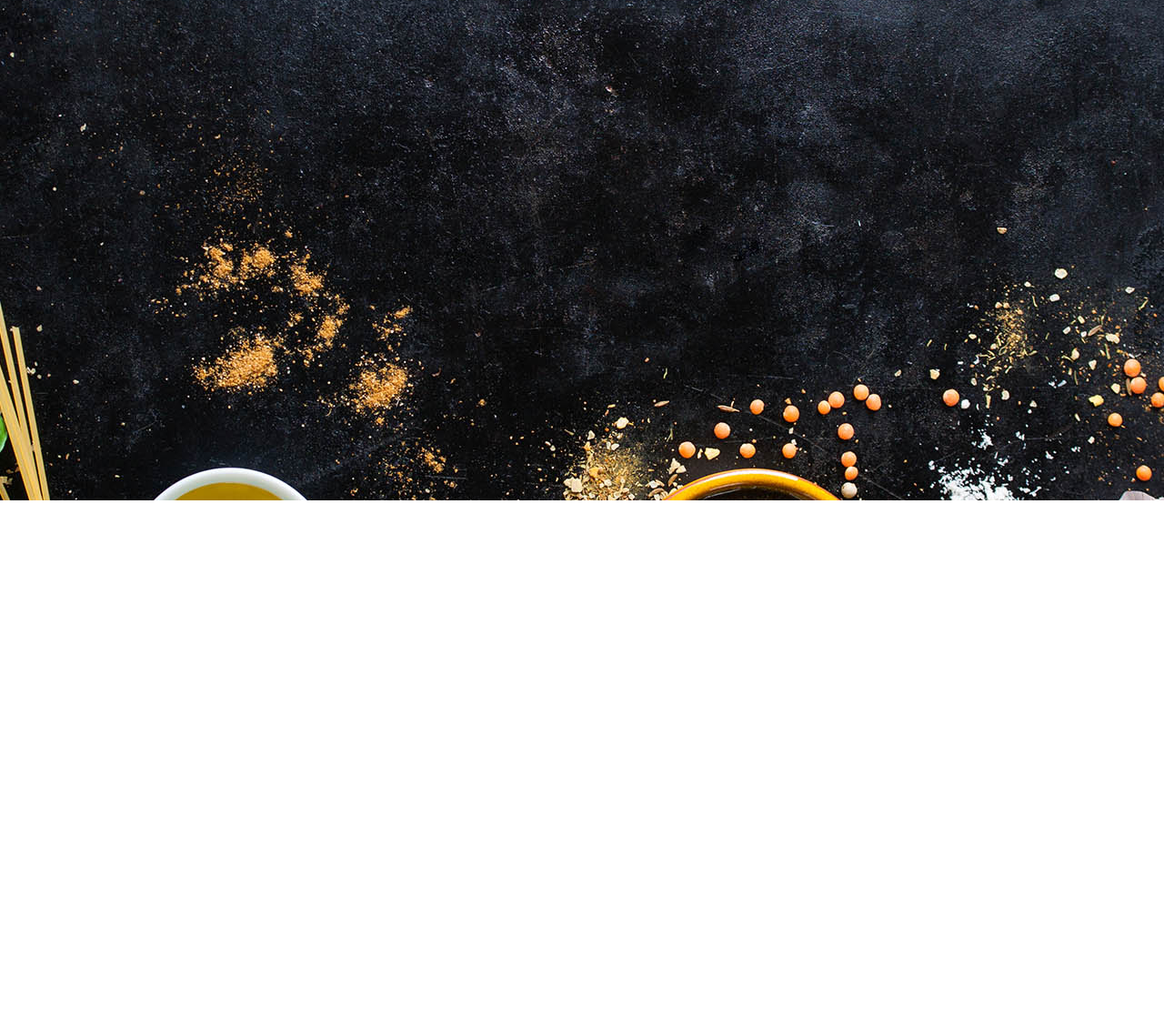
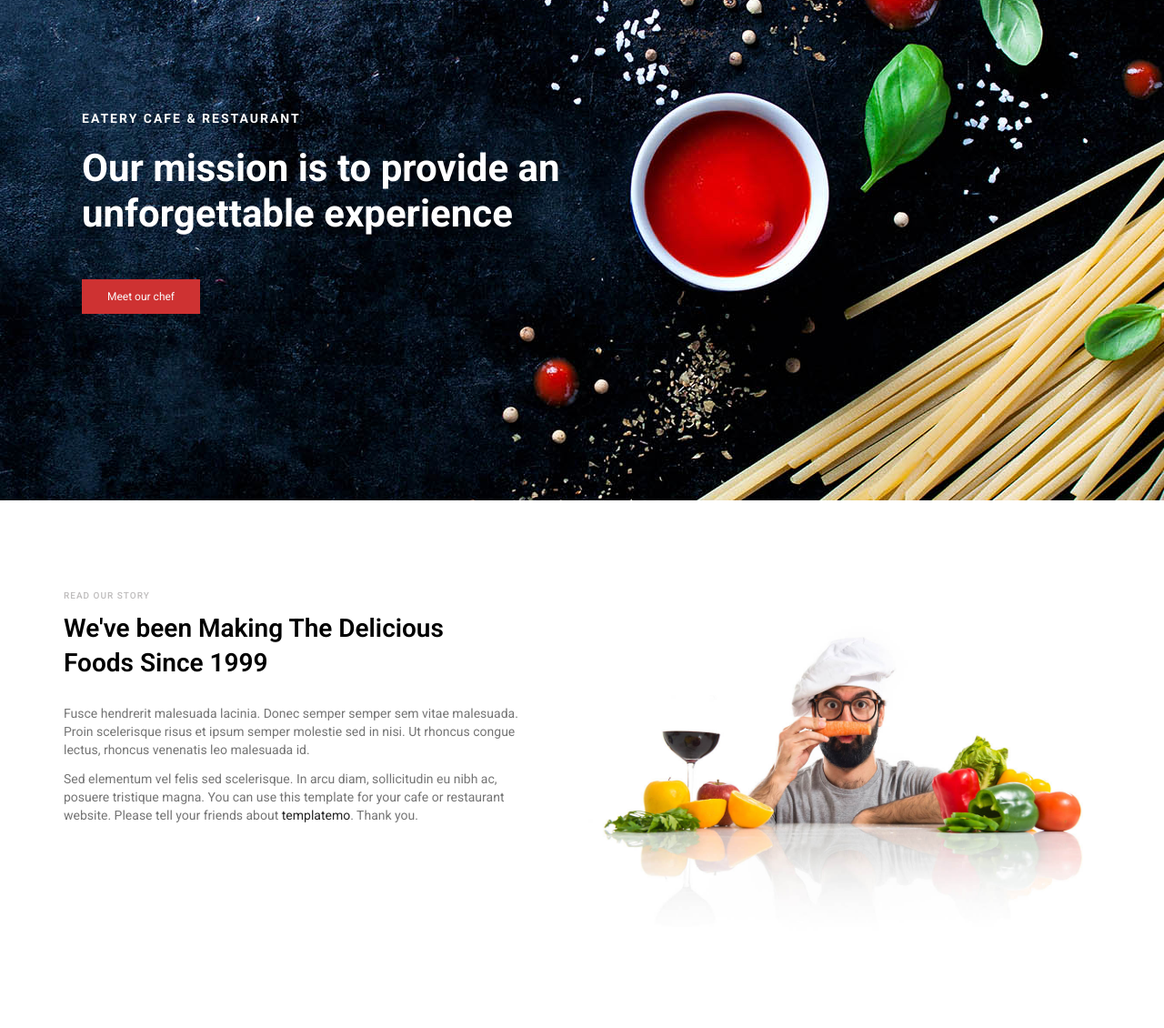
Before and after one commit to rayhan123-ahmed/Eatery-Cafe, a plain HTML site: page index.html in a window 1280 px wide. Shown: the part 100-1230 px from the top of the page at 91% size. Before the commit the page ends 800 px from the top, so only its background shows below. Drawn offline with Linux system fonts and the light colour scheme.

Commit message:
hero caption and about section

```diff
--- a/css/style.css
+++ b/css/style.css
@@ -3,7 +3,7 @@
 /* *********** */
 #hero{
     height: 650px;
-    background-image: url(/images/slider-image2.jpg);
+    background-image: url(/images/slider-image3.jpg);
     background-position: center;
     background-repeat: no-repeat;
 
@@ -68,3 +68,86 @@ color: #ce3232;
 .reserve-btn:hover {
     background-color: #252525;
 }
+.caption{
+      display: flex;
+    flex-direction: column;
+    justify-content: center;
+    color: #ffffff;
+    height: 100%;
+    cursor: e-resize;
+    margin-top: 15rem;
+}
+.cp-12{
+    padding: 0 0 0 2rem;
+    width: 66.66666667%;
+    padding-right: 2rem;
+}
+.cp-12 h3{
+  font-size: 1.4rem;
+  text-transform:uppercase ;
+ letter-spacing: .2rem;
+ line-height: 2rem;
+ color: #f9f9f9;
+}
+.cp-12 h1{
+  margin-top: 2rem;
+  margin-bottom: 1rem;
+  padding-bottom: 5rem;
+  font-size: 4.2rem;
+  line-height: 5rem;
+}
+.caption-btn{
+    color: #f9f9f9;
+    background-color: #ce3232;
+    border: none;
+    padding: 1.4rem 3.2rem;
+    font-size: 1.2rem;
+    padding: 1.2rem 2.8rem;
+    transition: 0.5s 0.2s;
+}
+.caption-btn:hover{
+ color: #252525;
+ background-color: #f9f9f9;
+}
+/* *********** */
+/* ABOUT SECTION */
+/* *********** */
+#about{
+    padding: 10rem 0rem;
+}
+.row{
+    display: flex;
+}
+.col-md-50{
+    width: 50%;
+}
+.about-info{
+    padding: 0 7rem 5rem 0;
+}
+.about-info h4{
+    color: #bfbdbd;
+    font-size: 1rem;
+    text-transform: uppercase;
+    font-weight: 500;
+    letter-spacing: .1rem;
+    padding-bottom: 1.2rem;
+}
+.about-info h2 {
+    font-size: 2.8rem;
+    font-weight: 600;
+    line-height: 3.8rem;
+    padding-bottom: 2.6rem;
+}
+.about-info p {
+    color: #757575;
+    font-size: 1.4rem;
+    padding-bottom: 1.2rem;
+    line-height: 2rem;
+}
+.tamplete{
+    color: #252525;
+    transition: all 0.3s;
+}
+.tamplete:hover{
+   color: #ce3232;
+}
--- a/index.html
+++ b/index.html
@@ -53,8 +53,36 @@
             <button class="reserve-btn">Reserve a table</button>
           </div>
         </div>
+           <!-- CAPTION -->
+         <div class="caption">
+        <div class="cp-12">
+          <h3>Eatery Cafe & Restaurant</h3>
+          <h1>Our mission is to provide an unforgettable experience</h1>
+          <a class="caption-btn" href="">Meet our chef</a>
+        </div>
+     </div>
       </div>
      </div>
+
+     </section>
+     <section id="about">
+      <div class="container">
+        <div class="row">
+          <div class="col-md-50">
+            <div class="about-info">
+              <h4>Read our story</h4>
+              <h2>We've been Making The Delicious Foods Since 1999</h2>
+              <p>Fusce hendrerit malesuada lacinia. Donec semper semper sem vitae malesuada. Proin scelerisque risus et ipsum semper molestie sed in nisi. Ut rhoncus congue lectus, rhoncus venenatis leo malesuada id.</p>
+              <p>Sed elementum vel felis sed scelerisque. In arcu diam, sollicitudin eu nibh ac, posuere tristique magna. You can use this template for your cafe or restaurant website. Please tell your friends about <a class="tamplete" href="">templatemo</a>. Thank you.</p>
+            </div>
+          </div>
+          <div class="col-md-50">
+            <div class="about-img">
+              <img src="images/about-image.jpg" alt="">
+            </div>
+          </div>
+        </div>
+      </div>
      </section>
   </body>
 </html>
```
